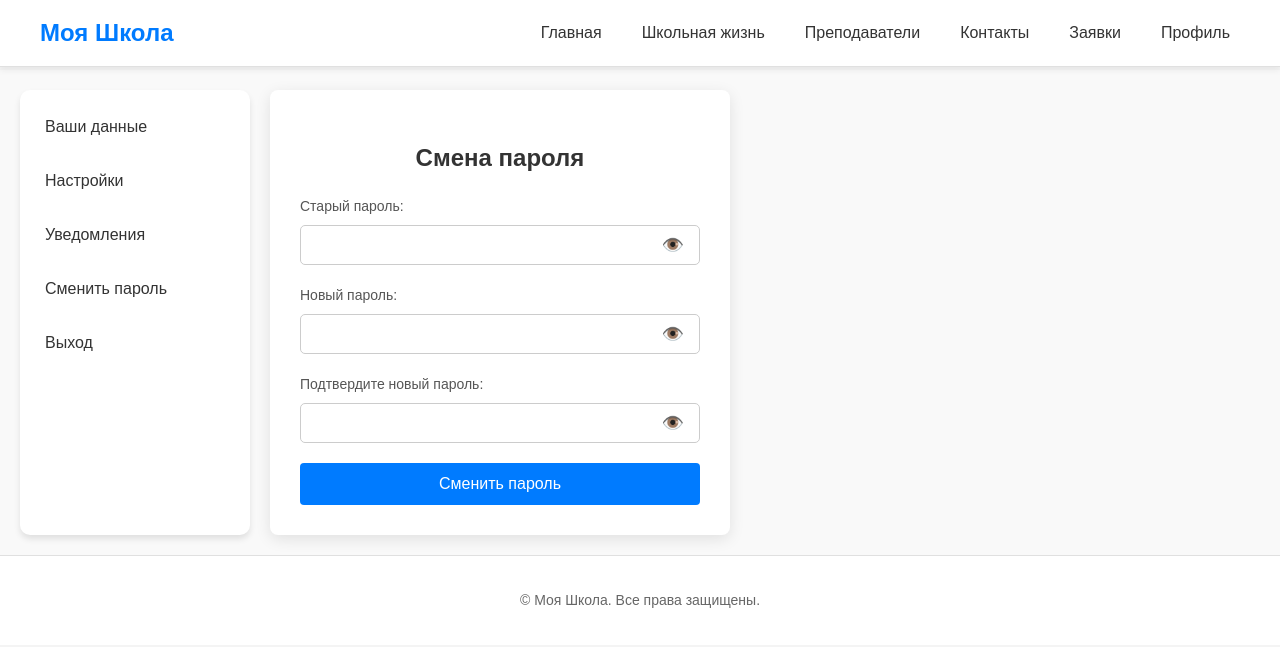
After one commit to Yarik-f/PlatformEducational, a Django app: page /password_change/ in a window 1280 px wide. The commit adds this page. Shown: the top 647 px of the page. Run offline with Django 4.2, Linux system fonts and the light colour scheme; a user stored in the database is signed in.

Commit message:
Профиль и аунтификация для учителей

```diff
--- a/platformEducational/urls.py
+++ b/platformEducational/urls.py
@@ -17,11 +17,12 @@ Including another URLconf
 from django.contrib import admin
 from django.conf.urls.static import static
 from django.conf import settings
+from django.contrib.messages import api
 from django.urls import path, include
 
 urlpatterns = [
     path('admin/', admin.site.urls),
-    path('', include('school.urls'))
+    path('', include('school.urls')),
 ]
 
 urlpatterns += static(settings.STATIC_URL,document_root=settings.STATIC_ROOT)
--- a/school/urls.py
+++ b/school/urls.py
@@ -1,8 +1,12 @@
-from django.urls import path
-
+from django.urls import path, include
+from rest_framework.routers import DefaultRouter
+from django.contrib.auth import views as auth_views
 from school import views
 
+router = DefaultRouter()
+router.register(r'teachers', views.TeacherViewSet, basename='teachers')
 urlpatterns = [
+    path('api/', include(router.urls)),
     path('', views.home_view, name='home'),
     path('teacher/', views.teacher_view, name='teacher'),
     path('teacher/<int:teacher_id>/', views.teacher_detail_view, name='teacher_detail'),
@@ -10,5 +14,10 @@ urlpatterns = [
     path('school_life/blog/<int:blog_id>/', views.school_life_detail_view, name='blog_detail'),
     path('contacts/', views.contacts_view, name='contacts'),
     path('forms/', views.forms_view, name='forms'),
+    path('login/', views.login_view, name='login'),
+    path('logout/', views.logout_view, name='logout'),
+    path('password_change/', auth_views.PasswordChangeView.as_view(template_name='auth/password_change.html'),
+         name='password_change'),
 
+    path('profile/', views.profile_view, name='profile')
 ]
--- a/static/css/styles.css
+++ b/static/css/styles.css
@@ -25,7 +25,7 @@ h2 {
 .main-header {
     background-color: #ffffff;
     border-bottom: 1px solid #e0e0e0;
-    box-shadow: 0px 4px 6px rgba(0, 0, 0, 0.05);
+    box-shadow: 0 4px 6px rgba(0, 0, 0, 0.05);
     position: fixed;
     top: 0;
     left: 0;
@@ -875,3 +875,240 @@ body {
         transform: translateY(-20px);
     }
 }
+
+/* Форма для авторизции */
+.login-container {
+    max-width: 400px;
+    margin: 50px auto;
+    padding: 20px;
+    background-color: #fff;
+    border-radius: 10px;
+    box-shadow: 0 4px 6px rgba(0, 0, 0, 0.1);
+    text-align: center;
+}
+
+/* Заголовок */
+.login-container h1 {
+    font-size: 24px;
+    margin-bottom: 20px;
+    color: #333;
+}
+
+/* Стили формы */
+.login-form {
+    display: flex;
+    flex-direction: column;
+    gap: 15px;
+}
+
+.login-form input {
+    padding: 10px;
+    font-size: 16px;
+    border: 1px solid #ccc;
+    border-radius: 5px;
+    transition: border-color 0.3s ease;
+}
+
+/* Фокус на полях ввода */
+.login-form input:focus {
+    border-color: #007bff;
+    outline: none;
+}
+
+/* Кнопка входа */
+.login-button {
+    padding: 10px 15px;
+    font-size: 16px;
+    font-weight: bold;
+    color: #fff;
+    background-color: #007bff;
+    border: none;
+    border-radius: 5px;
+    cursor: pointer;
+    transition: background-color 0.3s ease;
+}
+
+.login-button:hover {
+    background-color: #0056b3;
+}
+
+/* Сообщение об ошибке */
+.error-message {
+    color: #ff4d4d;
+    font-size: 14px;
+    margin-top: 10px;
+}
+/* Основной контейнер */
+.profile-container {
+    display: flex;
+    gap: 20px;
+    padding: 20px;
+    background-color: #f9f9f9;
+    font-family: 'Arial', sans-serif;
+}
+
+/* Левое меню */
+.profile-menu {
+    width: 200px;
+    background-color: #fff;
+    border-radius: 10px;
+    box-shadow: 0 4px 6px rgba(0, 0, 0, 0.1);
+    padding: 15px;
+}
+
+.profile-menu ul {
+    list-style: none;
+    margin: 0;
+    padding: 0;
+}
+
+.profile-menu ul li {
+    margin-bottom: 10px;
+}
+
+.profile-menu ul li a {
+    text-decoration: none;
+    color: #333;
+    font-size: 16px;
+    display: block;
+    padding: 10px;
+    border-radius: 5px;
+    transition: background-color 0.3s, color 0.3s;
+}
+
+.profile-menu ul li a:hover {
+    background-color: #007bff;
+    color: #fff;
+}
+
+/* Контент */
+.profile-content {
+    flex: 1;
+    background-color: #fff;
+    border-radius: 10px;
+    padding: 20px;
+    box-shadow: 0 4px 6px rgba(0, 0, 0, 0.1);
+}
+
+.profile-content h1 {
+    font-size: 24px;
+    margin-bottom: 20px;
+    color: #333;
+}
+
+/* Карточка профиля */
+.profile-card {
+    display: flex;
+    align-items: center;
+    gap: 20px;
+}
+
+.profile-image {
+    width: 100px;
+    height: 100px;
+    border-radius: 50%;
+    object-fit: cover;
+    box-shadow: 0 4px 6px rgba(0, 0, 0, 0.1);
+}
+
+.profile-info p {
+    margin: 5px 0;
+    font-size: 16px;
+    color: #555;
+}
+
+.profile-info p strong {
+    color: #333;
+}
+
+/* Смена пароля */
+.change-content {
+    background: #fff;
+    padding: 30px;
+    border-radius: 8px;
+    box-shadow: 0 4px 15px rgba(0, 0, 0, 0.1);
+    max-width: 400px;
+    width: 100%;
+}
+
+.change-content h2 {
+    font-size: 24px;
+    margin-bottom: 20px;
+    color: #333;
+    text-align: center;
+}
+
+/* Поля формы */
+.form-group {
+    margin-bottom: 20px;
+}
+
+.form-group label {
+    display: block;
+    font-size: 14px;
+    color: #555;
+    margin-bottom: 8px;
+}
+
+.form-group input {
+    width: 100%;
+    padding: 10px;
+    border: 1px solid #ccc;
+    border-radius: 4px;
+    font-size: 16px;
+    box-sizing: border-box;
+    transition: all 0.3s;
+}
+
+.form-group input:focus {
+    border-color: #007bff;
+    outline: none;
+    box-shadow: 0 0 4px rgba(0, 123, 255, 0.5);
+}
+
+/* Кнопка "Сменить пароль" */
+.change-btn {
+    width: 100%;
+    padding: 12px;
+    font-size: 16px;
+    color: #fff;
+    background-color: #007bff;
+    border: none;
+    border-radius: 4px;
+    cursor: pointer;
+    transition: background-color 0.3s;
+}
+
+.change-btn:hover {
+    background-color: #0056b3;
+}
+
+/* Поля с кнопкой показа пароля */
+.password-wrapper {
+    position: relative;
+    display: flex;
+    align-items: center;
+}
+
+.password-wrapper input {
+    width: 100%;
+    padding-right: 40px;
+    border: 1px solid #ccc;
+    border-radius: 5px;
+    font-size: 16px;
+}
+
+.toggle-password {
+    position: absolute;
+    right: 10px;
+    background: none;
+    border: none;
+    font-size: 18px;
+    cursor: pointer;
+    color: #007bff;
+    transition: color 0.3s;
+}
+
+.toggle-password:hover {
+    color: #0056b3;
+}
--- /dev/null
+++ b/templates/auth/password_change.html
@@ -0,0 +1,65 @@
+{% extends 'index.html' %}
+
+{% block title %}
+    <title>Смена пароля</title>
+{% endblock %}
+
+{% block content %}
+    <div class="profile-container">
+        {% include 'auth/profile_menu.html' %}
+
+        <div class="change-content">
+            <h2>Смена пароля</h2>
+            <form method="post">
+                {% csrf_token %}
+                <div class="form-group">
+                    <div class="password-field">
+                        <label for="id_old_password">Старый пароль:</label>
+                        <div class="password-wrapper">
+                            <input type="password" name="old_password" id="id_old_password" required>
+                            <button type="button" class="toggle-password"
+                                    onclick="togglePassword('id_old_password', this)">👁️
+                            </button>
+                        </div>
+                    </div>
+                </div>
+                <div class="form-group">
+                    <div class="password-field">
+                        <label for="id_new_password1">Новый пароль:</label>
+                        <div class="password-wrapper">
+                            <input type="password" name="new_password1" id="id_new_password1" required>
+                            <button type="button" class="toggle-password"
+                                    onclick="togglePassword('id_new_password1', this)">👁️
+                            </button>
+                        </div>
+                    </div>
+                </div>
+                <div class="form-group">
+                    <div class="password-field">
+                        <label for="id_new_password2">Подтвердите новый пароль:</label>
+                        <div class="password-wrapper">
+                            <input type="password" name="new_password2" id="id_new_password2" required>
+                            <button type="button" class="toggle-password"
+                                    onclick="togglePassword('id_new_password2', this)">👁️
+                            </button>
+                        </div>
+                    </div>
+                </div>
+                <button type="submit" class="change-btn">Сменить пароль</button>
+            </form>
+        </div>
+    </div>
+    <script>
+        function togglePassword(inputId, button) {
+            const input = document.getElementById(inputId);
+            if (input.type === "password") {
+                input.type = "text";
+                button.innerHTML = "🙈";
+            } else {
+                input.type = "password";
+                button.innerHTML = "👁️";
+            }
+        }
+    </script>
+
+{% endblock %}
--- /dev/null
+++ b/templates/auth/profile_menu.html
@@ -0,0 +1,9 @@
+<nav class="profile-menu">
+        <ul>
+            <li><a href="{% url 'profile' %}">Ваши данные</a></li>
+            <li><a href="#">Настройки</a></li>
+            <li><a href="#">Уведомления</a></li>
+            <li><a href="{% url 'password_change' %}">Сменить пароль</a></li>
+            <li><a href="{% url 'logout' %}">Выход</a></li>
+        </ul>
+    </nav>
--- a/templates/index.html
+++ b/templates/index.html
@@ -19,6 +19,12 @@
                 <li><a href="{% url 'teacher' %}">Преподаватели</a></li>
                 <li><a href="{% url 'contacts' %}">Контакты</a></li>
                 <li><a href="{% url 'forms' %}">Заявки</a></li>
+                {% if user.is_authenticated  %}
+                    <li><a href="{% url 'profile' %}">Профиль</a></li>
+                {% else %}
+                    <li><a href="{% url 'login' %}">Войти-></a></li>
+                {% endif %}
+
             </ul>
         </nav>
     </div>
```
Also changed, not shown: platformEducational/settings.py (+12 -1 lines), school/models.py (+68 -2 lines), school/serializers.py (added, +7 -0 lines), school/views.py (+60 -1 lines), templates/auth/login.html (added, +17 -0 lines), templates/auth/password_change_done.html (added, +9 -0 lines), templates/auth/profile.html (added, +23 -0 lines), db.sqlite3.
